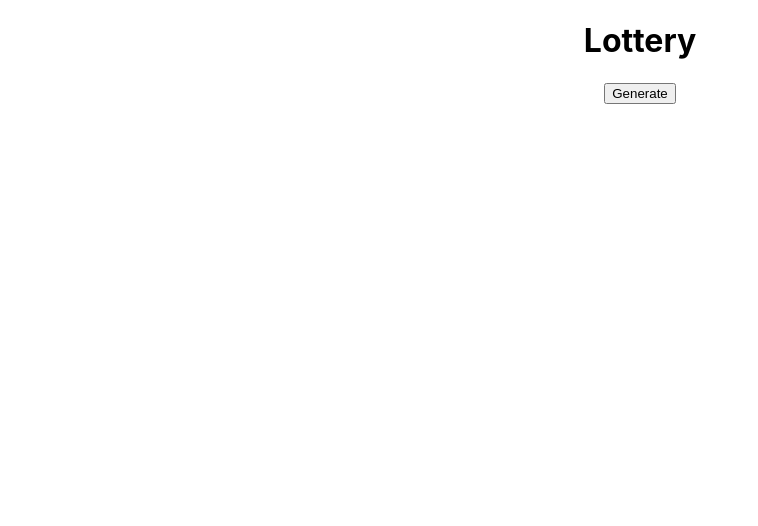
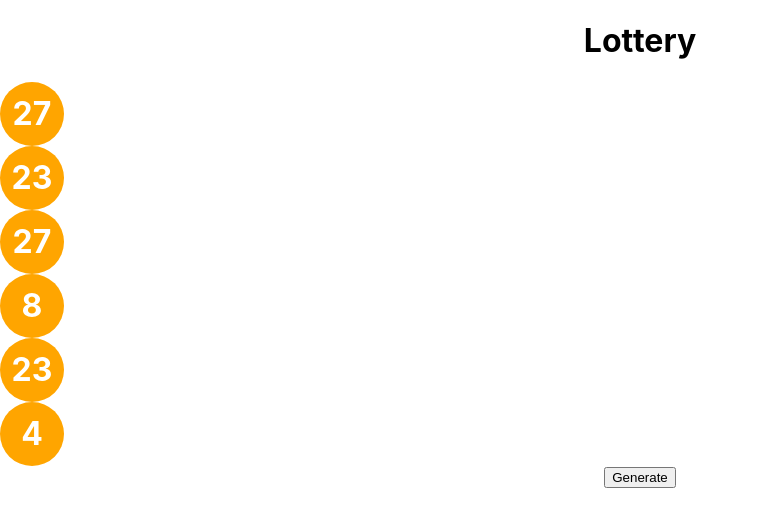
Before and after one commit to Guillermo-Martin/lottery, a React (Create React App) app: page / in a window 1280 px wide. Both pictures are taken after a click on the button "Generate". Shown: the top 526 px of the page, without its empty margins (0-758 px from the left). Built offline with nearby package versions, Linux system fonts and the light colour scheme.

Commit message:
Create function to generate six balls with random numbers

```diff
--- a/src/components/Ball.js
+++ b/src/components/Ball.js
@@ -1,9 +1,9 @@
 import React from 'react';
 import './../assets/styles/styles.css';
 
-function Ball() {
+function Ball(props) {
   return(
-    <div className="Ball">1</div>
+    <div className="Ball">{props.number}</div>
   );
 }
 
--- a/src/containers/Lottery.js
+++ b/src/containers/Lottery.js
@@ -3,47 +3,49 @@ import Ball from './../components/Ball';
 
 class Lottery extends Component {
   static defaultProps = {
-    title: "Lottery"
+    title: "Lottery",
   }
 
   state = {
     numbers: ""
   }
 
-  genRandomNums = () => {
-    // create an array to hold all the numbers
-    let randomNumbers = [];
-    // loop through and push a random number into the array
+  createBall = () => {
+    // create array to hold random numbers
+    let ballNumbers = [];
 
-    // generate a random number between 1 and 40 (for 6 balls)
-    // let randomNum = Math.floor(Math.random() * 40) + 1;
-
-    // push the random number into the numbers array
-    // this.setState({numbers: [...this.state.numbers, randomNum]})
-
-    // console.log(this.state.numbers);
-    for(let i = 0; i < 6; i++) {
+    // create 6 random numbers
+    for(let i = 1; i < 7; i++) {
+      // generate a random number;
       let randomNum = Math.floor(Math.random() * 40) + 1;
-      randomNumbers.push(randomNum)
+      // push random number into the ballNumbers array
+      ballNumbers.push(randomNum);
     }
 
-    console.log(randomNumbers);
+    // create an array to hold all the balls using .map()
+    // create a ball for every number in the ballNumbers array
+    let balls = ballNumbers.map(num =>
+      <Ball number={num} />
+    );
+    // console.log(ballNumbers);
+    // console.log(balls)
+
+    // change the state to be the balls array
+    this.setState({numbers: balls});
   }
 
   render() {
-    // display the number of balls based on the number passed into props
-    // create an array that will hold numbers
-    // let num = [1, 2, 3, 4, 5];
-    // for each number, create a ball
-    // let numBalls = num.map(number =>
-    //     <Ball />
-    // );
 
     return (
       <div>
+        {/* Title */}
         <h1>{this.props.title}</h1>
-        {/* {numBalls} */}
-        <button onClick={this.genRandomNums}>Generate</button>
+
+        {/* Display balls */}
+        {this.state.numbers}
+
+        {/* Button */}
+        <button onClick={this.createBall}>Generate</button>
       </div>
     );
   }
```
